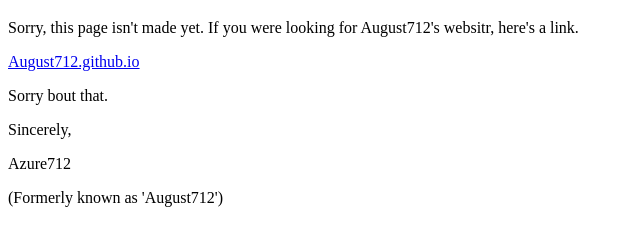
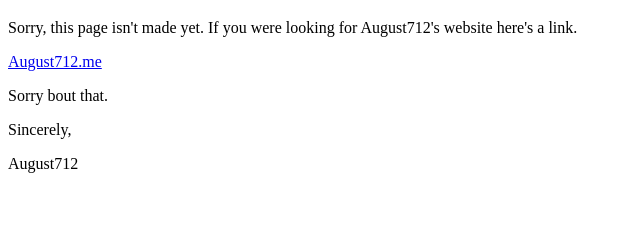
Before and after one commit to agstp/agstp.github.io, a plain HTML site: page index.html in a window 1280 px wide. Shown: the part 61-306 px from the top of the page, without its empty margins (0-640 px from the left). Drawn offline with Linux system fonts and the light colour scheme.

Commit message:
Update index.html

```diff
--- a/index.html
+++ b/index.html
@@ -5,13 +5,12 @@
 </head>
 <body>
   <h1>Hey... Sorry.</h1>
-  <p>Sorry, this page isn't made yet. If you were looking for August712's websitr, here's a link.</p>
-  <a href="http://august712.github.io">August712.github.io</a>
+  <p>Sorry, this page isn't made yet. If you were looking for August712's website here's a link.</p>
+  <a href="http://august712.me">August712.me</a>
   <p> </p>
   <p>Sorry bout that.</p>
   <p> </p>
   <p>Sincerely,</p>
-  <p>Azure712</p>
-  <p>(Formerly known as 'August712')</p>
+  <p>August712</p>
 </body>
 </html>
```
